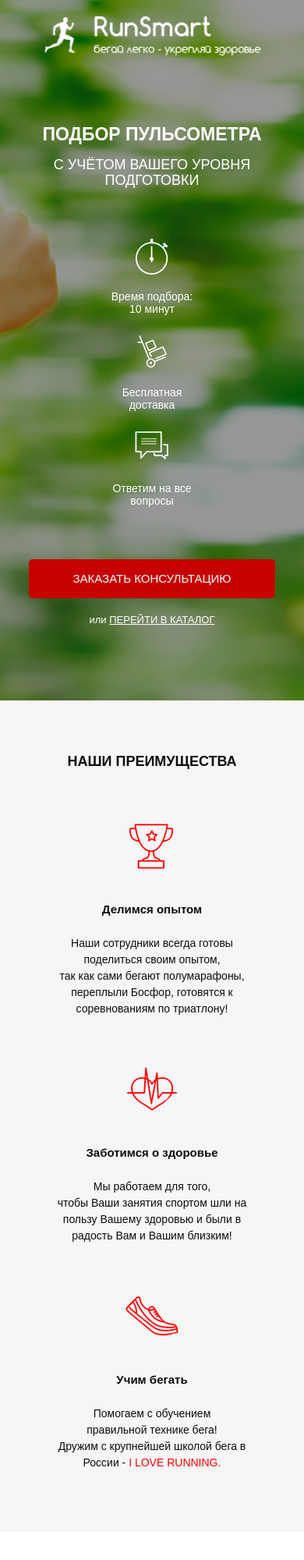
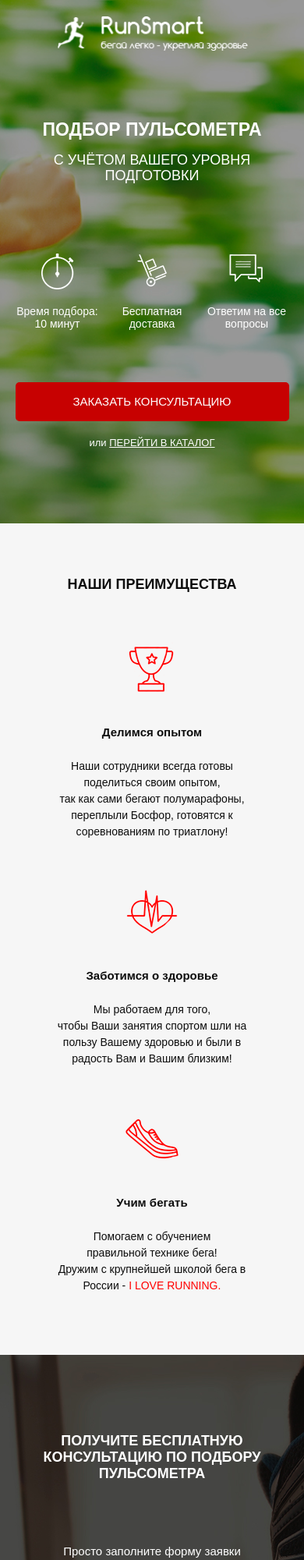
Before and after one commit to serhiodev90/PULS, a website: page src/index.html in a window 390 px wide. Shown: the top 2000 px of the page at 78% size. Before the commit the page ends 1964 px from the top, so only its background shows below. Drawn offline with Linux system fonts and the light colour scheme.

Commit message:
Create Block-Form and Mobile

```diff
--- a/src/index.html
+++ b/src/index.html
@@ -101,5 +101,21 @@
 			</div>
 		</div>
 	</div>
+	<div class="consultation">
+		<div class="container">
+			<h2 class="title title_left">
+				Получите бесплатную консультацию по подбору пульсометра
+			</h2>
+			<div class="consultation__descr">
+				Просто заполните форму заявки <br> и мы перезвоним вам в течении 10 минут
+			</div>
+			<form class="feed-form" action="#">
+				<input name="name" required type="text" placeholder="Ваше имя">
+				<input name="phone" required type="tel" placeholder="Ваш телефон">
+				<input name="email" required type="email" placeholder="Ваш E-mail">
+				<button class="button button_submit">заказать кОНСУЛЬТАЦИЮ</button>
+			</form>
+		</div>
+	</div>
 </body>
 </html>
--- a/src/sass/blocks/_buttons.scss
+++ b/src/sass/blocks/_buttons.scss
@@ -15,11 +15,20 @@
 		height: 50px;
 		font-size: 16px;
 	}
+	&_submit {
+		margin-top: 15px;
+		width: 100%;
+		height: 55px;
+		font-size: 16px;
+	}
 }
 @media (max-width: 575px) {
 	.button {
 		&_main {
-			width: 90%;
+			width: 100%;
+			font-size: 15px;
+		}
+		&_submit {
 			font-size: 15px;
 		}
 	}
--- /dev/null
+++ b/src/sass/blocks/_consultation.scss
@@ -0,0 +1,38 @@
+.consultation {
+	min-height: 680px;
+	padding: 100px 0px 92px;
+	background: url('../img/bg2.jpg') center (center/cover) no-repeat;
+	&__descr {
+		padding-top: 80px;
+		width: 396px;
+		font-size: 20px;
+		font-weight: 500;
+		line-height: normal;
+		text-align: left;
+		color: #ffffff;
+	}
+}
+
+@media (max-width: 1200px) {
+	.consultation {
+		&__descr {
+			font-size: 18px;
+		}
+	}
+}
+@media (max-width: 767px) {
+	.consultation {
+		&__descr {
+			text-align: center;
+			margin: 0 auto;
+		}
+	}
+}
+@media (max-width: 575px) {
+	.consultation {
+		&__descr {
+			width: 100%;
+			font-size: 15px;
+		}
+	}
+}
--- /dev/null
+++ b/src/sass/blocks/_forms.scss
@@ -0,0 +1,31 @@
+.feed-form {
+	margin-top: 30px;
+	display: flex;
+	flex-direction: column;
+	width: 300px;
+	input {
+		height: 50px;
+		border-radius: 5px;
+		background-color: #ffffff;
+		margin-top: 15px;
+		border: none;
+		padding: 0 20px;
+		font-size: 14px;
+		font-weight: 300;
+		text-align: left;
+		color: #4b4b4b;
+		&:first-child {
+			margin-top: 0;
+		}
+	}
+}
+@media (max-width: 767px) {
+	.feed-form {
+		margin: 30px auto 0;
+	}
+}
+@media (max-width: 575px) {
+	.feed-form {
+		width: 100%;
+	}
+}
--- a/src/sass/blocks/_header.scss
+++ b/src/sass/blocks/_header.scss
@@ -58,7 +58,7 @@
 @media (max-width: 575px) {
 	.header {
 		&__logo {
-			width: 80%;
+			width: 70%;
 			margin: 0 auto;
 		}
 		&__contacts {
--- a/src/sass/blocks/_offer.scss
+++ b/src/sass/blocks/_offer.scss
@@ -114,15 +114,11 @@
 			line-height: 20px;
 		}
 		&__icons {
-			flex-direction: column;
-			align-items: center;
+			width: 100%;
 		}
 		&__icon {
 			margin-top: 25px;
 			font-size: 14px;
-			&:first-child {
-				margin-top: 0;
-			}
 		}
 		&__link {
 			font-size: 13px;
--- a/src/sass/blocks/_titles.scss
+++ b/src/sass/blocks/_titles.scss
@@ -4,23 +4,50 @@
 	font-weight: 700;
 	text-align: center;
 	color: #0d0d0d;
+	text-transform: uppercase;
+	margin-bottom: 0;
+	&_left {
+		width: 782px;
+		font-size: 36px;
+		line-height: normal;
+		text-align: left;
+		color: #ffffff;
+	}
 }
 
 @media (max-width: 1200px) {
 	.title {
 		font-size: 25px;
 		line-height: 25px;
+		&_left {
+			width: 60%;
+			line-height: normal;
+		}
 	}
 }
 @media (max-width: 991px) {
 	.title {
 		font-size: 22px;
 		line-height: 22px;
+		&_left {
+			width: 70%;
+			line-height: normal;
+		}
+	}
+}
+@media (max-width: 767px) {
+	.title {
+		text-align: center;
+		margin: 0 auto;
 	}
 }
 @media (max-width: 575px) {
 	.title {
 		font-size: 18px;
 		line-height: 18px;
+		&_left {
+			width: 100%;
+			line-height: normal;
+		}
 	}
 }
--- a/src/sass/style.scss
+++ b/src/sass/style.scss
@@ -14,6 +14,8 @@
 @import 'blocks/buttons';
 @import 'blocks/advantages';
 @import 'blocks/titles';
+@import 'blocks/consultation';
+@import 'blocks/forms';
 
 @media (max-width: 1200px) {
 	.container {
```
Also changed, not shown: src/css/style.min.css.
